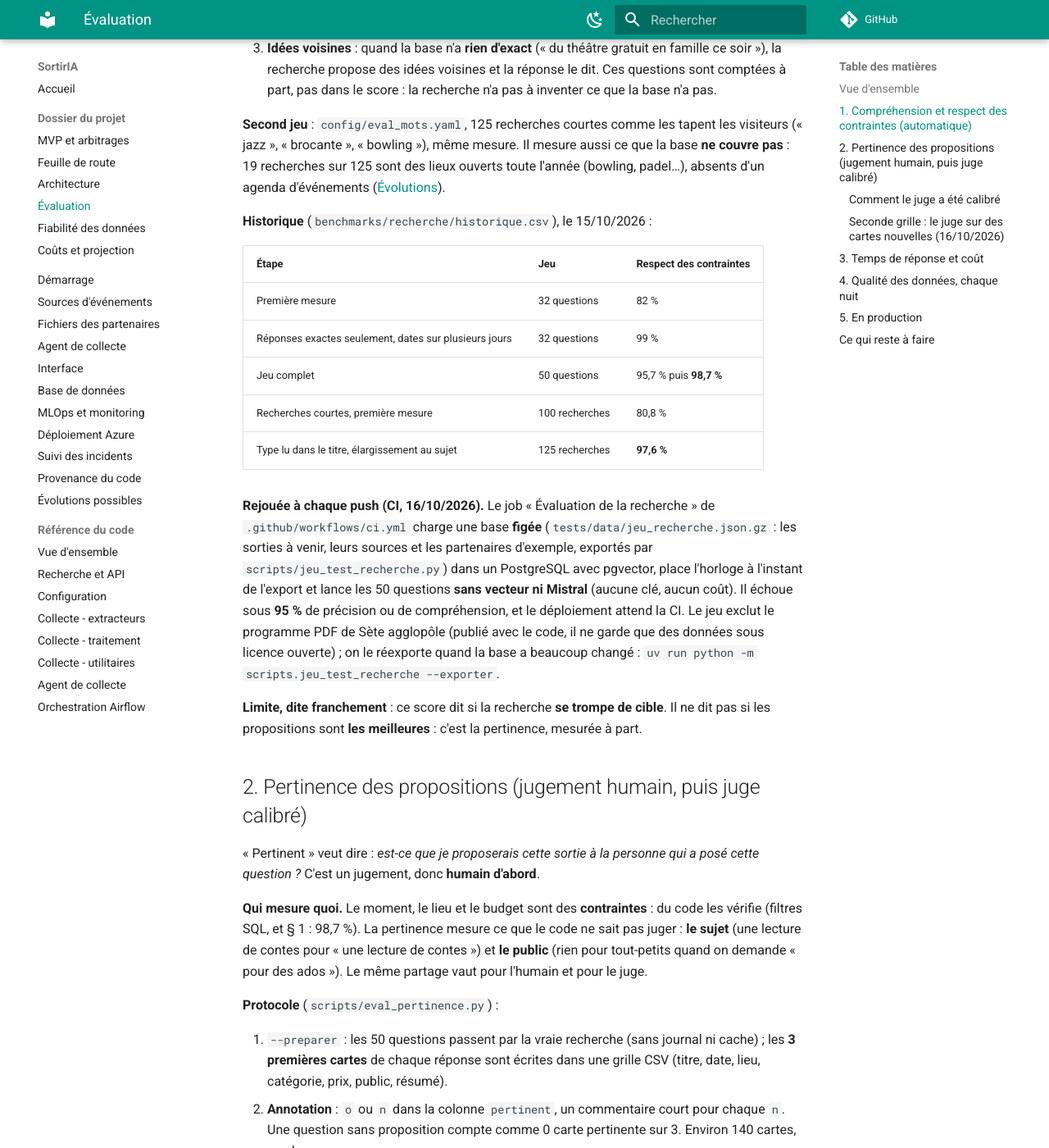
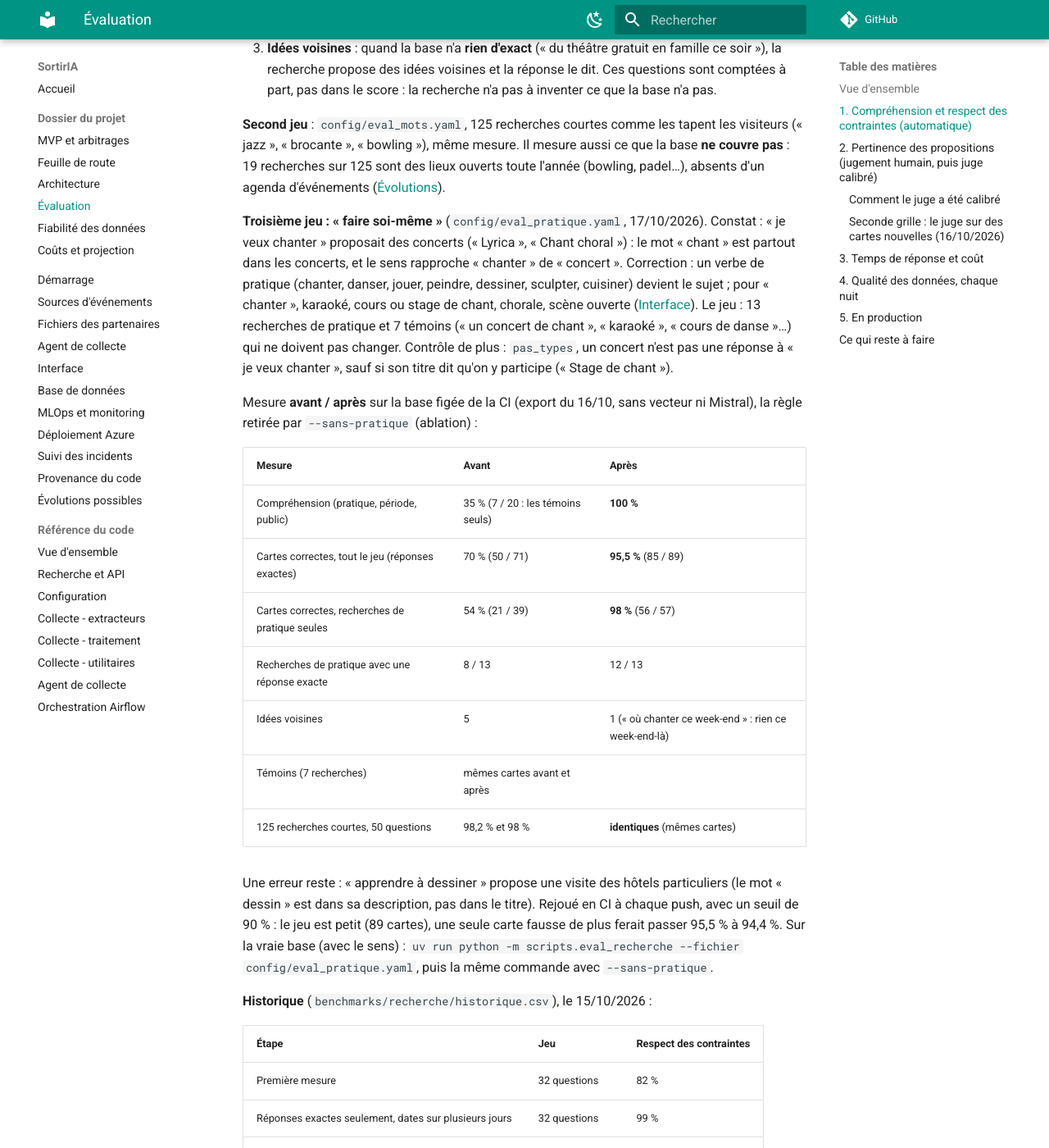
Before and after one commit to gonzalezcourrier34-glitch/SortirIA, an MkDocs documentation site: the page built from docs/evaluation.md, in a window 1280 px wide and 1400 px high, scrolled down 1547 px. Shown: the whole window at 82% size. Built offline with MkDocs 1.6.1 and Material for MkDocs 9.7.7, drawn with Linux system fonts in a browser that asks for light colours; comment, search, counter and statistics services are not loaded.

Commit message:
Évaluation « faire soi-même » : 20 recherches, avant / après (70 % → 95,5 %), rejouée en CI

```diff
--- a/docs/dossier/procedures.html
+++ b/docs/dossier/procedures.html
@@ -557,6 +557,7 @@ uv run python -m agent.proposals    # rien en attente pour lui</code></pre>
 <tr><td>Recherche seule</td><td><code>uv run python -m scripts.eval_recherche --note "ce qui a changé"</code></td><td>Le rapport, puis « Lancement gardé : benchmarks/recherche/… et benchmarks/recherche/historique.csv ».</td></tr>
 <tr><td>Avec la rédaction</td><td><code>uv run python -m scripts.eval_recherche --avec-redaction</code></td><td>Même rapport, réponse de Mistral comprise (environ 0,01 $).</td></tr>
 <tr><td>Autre jeu de questions</td><td><code>uv run python -m scripts.eval_recherche --fichier config\eval_mots.yaml</code></td><td>Les 125 recherches courtes.</td></tr>
+<tr><td>Recherches « faire soi-même », avant / après</td><td><code>uv run python -m scripts.eval_recherche --fichier config\eval_pratique.yaml</code>, puis la même avec <code>--sans-pratique</code></td><td>Les 20 recherches de pratique ; le second lancement retire la règle des verbes de pratique (mesure « avant »).</td></tr>
 <tr><td>Comme la CI</td><td><code>uv run python -m scripts.eval_recherche --jeu-test --seuil 0.95 --json eval_recherche.json</code></td><td>Base figée, horloge à l'instant de l'export, sans vecteur ni Mistral ; code de sortie 1 si la précision ou la compréhension passe sous 0,95. Demande la base de test chargée (6.2).</td></tr>
 </tbody>
 </table>
--- a/docs/dossier/recherche.html
+++ b/docs/dossier/recherche.html
@@ -435,7 +435,7 @@ Réponds uniquement en JSON : {"reponse": "...", "suggestions": ["...", "...", "
 <h2>L'évaluation en bref</h2>
 <p class="section-intro">Chaque mesure est rejouable par un script et gardée dans <code>benchmarks/</code>. Le détail est sur la page Résultats.</p>
 <div class="reflection-grid">
-<div class="reflection-card"><h3>Contraintes : rejouées à chaque push</h3><p>50 questions écrites à la main (<code>config/eval_recherche.yaml</code>) et 125 recherches courtes (<code>config/eval_mots.yaml</code>) passent par la vraie recherche. Chaque carte est contrôlée : date, lieu, public, gratuit, budget, type, mots visibles. En CI, sur une base figée et sans Mistral, le job échoue sous 95 %.</p></div>
+<div class="reflection-card"><h3>Contraintes : rejouées à chaque push</h3><p>50 questions écrites à la main (<code>config/eval_recherche.yaml</code>), 125 recherches courtes (<code>config/eval_mots.yaml</code>) et 20 recherches « faire soi-même » (<code>config/eval_pratique.yaml</code>, 70 % → 95,5 % avec les verbes de pratique) passent par la vraie recherche. Chaque carte est contrôlée : date, lieu, public, gratuit, budget, type, mots visibles. En CI, sur une base figée et sans Mistral, le job échoue sous 95 %.</p></div>
 <div class="reflection-card"><h3>Pertinence : un humain, puis un juge calibré</h3><p>139 cartes jugées à la main sur le sujet et le public : 97,8 %. Un juge Mistral Large, calibré sur cette grille (98,6 % d'accord, AC1 0,985), garde 91,9 % d'accord (AC1 0,889) sur 135 cartes qu'il n'avait jamais vues.</p></div>
 <div class="reflection-card"><h3>Temps et coût</h3><p>175 questions avec rédaction : médiane 3,0 à 3,3 s, P95 6,0 à 6,4 s, 0,12 $ pour 1 000 questions ; 0,11 s et 0 $ avec le cache. En production, le tableau Grafana « Recherche » suit la latence réelle.</p></div>
 </div>
--- a/docs/dossier/resultats.html
+++ b/docs/dossier/resultats.html
@@ -46,6 +46,7 @@
 <tr><td>Propositions qui respectent les contraintes (50 questions annotées)</td><td>≥ 95 %</td><td><strong>98,7 %</strong></td><td><span class="experiment-status selected">Atteint</span></td></tr>
 <tr><td>Compréhension des questions (50 questions)</td><td>≥ 95 %</td><td><strong>100 %</strong></td><td><span class="experiment-status selected">Atteint</span></td></tr>
 <tr><td>Recherches courtes avec une réponse exacte (125 recherches)</td><td>—</td><td>97,6 % de propositions correctes ; 19 « idées voisines » annoncées comme telles</td><td><span class="experiment-status selected">Atteint</span></td></tr>
+<tr><td>Recherches « faire soi-même » (« je veux chanter », 20 recherches, base figée, 17/10)</td><td>≥ 95 %</td><td><strong>95,5 %</strong> de cartes correctes (70 % avant la correction) ; compréhension 100 % (35 % avant)</td><td><span class="experiment-status selected">Atteint</span></td></tr>
 <tr><td>Pertinence des 3 premières propositions (sujet et public, jugement humain, 50 questions)</td><td>≥ 70 %</td><td><strong>97,8 %</strong> (136 cartes sur 139) ; 96,4 % sur la seconde grille, après corrections</td><td><span class="experiment-status selected">Atteint</span></td></tr>
 <tr><td>Accord du juge Mistral avec l'humain (pour rejouer la pertinence sans annotation)</td><td>≥ 85 %, AC1 ≥ 0,6</td><td><strong>98,6 %</strong>, AC1 0,985 ; confirmé sur 135 cartes nouvelles : <strong>91,9 %</strong>, AC1 0,889</td><td><span class="experiment-status selected">Atteint</span></td></tr>
 <tr><td>Temps de réponse P95 (sans cache)</td><td>≤ 8 s</td><td>6,0 à 6,4 s, mesuré depuis un poste ; Grafana suit la production</td><td><span class="experiment-status selected">Atteint</span></td></tr>
@@ -75,6 +76,7 @@
 <div>
 <p>Le jeu de test, <code>config/eval_recherche.yaml</code>, compte <strong>50 questions</strong> écrites à la main, en <strong>8 familles</strong> : type de sortie ; quand ; où ; pour qui, combien ; noms et sujets précis ; cases cochées et question ; budget, météo, distance ; questions du quotidien. Pour chacune, j'ai écrit ce que la recherche doit comprendre (période, communes, public, gratuit, soir, types, budget, cadre) et parfois des mots qui doivent figurer dans les propositions.</p>
 <p>Un second jeu, <code>config/eval_mots.yaml</code>, contient <strong>125 recherches courtes</strong>, comme les tapent les visiteurs (« jazz », « brocante », « bowling »). Même mesure.</p>
+<p>Un troisième jeu, <code>config/eval_pratique.yaml</code> (17/10), est né d'un échec observé : « je veux chanter » proposait des concerts. Il compte 13 recherches « faire soi-même » (chanter, danser, jouer, dessiner, cuisiner…) et 7 témoins qui ne doivent pas changer. Mesuré avant et après la correction en retirant la règle (<code>--sans-pratique</code>, une ablation) : compréhension <strong>35 % → 100 %</strong>, cartes correctes <strong>70 % → 95,5 %</strong> (54 % → 98 % sur les seules recherches de pratique), et les 125 recherches courtes et les 50 questions donnent exactement les mêmes cartes qu'avant.</p>
 </div>
 </div>
 <div class="experiment-method">
--- a/docs/evaluation.md
+++ b/docs/evaluation.md
@@ -49,6 +49,38 @@ tapent les visiteurs (« jazz », « brocante », « bowling »), même mesure.
 mesure aussi ce que la base **ne couvre pas** : 19 recherches sur 125 sont des
 lieux ouverts toute l'année (bowling, padel…), absents d'un agenda
 d'événements ([Évolutions](evolutions.md)).
+
+**Troisième jeu : « faire soi-même »** (`config/eval_pratique.yaml`,
+17/10/2026). Constat : « je veux chanter » proposait des concerts (« Lyrica »,
+« Chant choral ») : le mot « chant » est partout dans les concerts, et le sens
+rapproche « chanter » de « concert ». Correction : un verbe de pratique
+(chanter, danser, jouer, peindre, dessiner, sculpter, cuisiner) devient le
+sujet ; pour « chanter », karaoké, cours ou stage de chant, chorale, scène
+ouverte ([Interface](interface.md)). Le jeu : 13 recherches de pratique et
+7 témoins (« un concert de chant », « karaoké », « cours de danse »…) qui ne
+doivent pas changer. Contrôle de plus : `pas_types`, un concert n'est pas une
+réponse à « je veux chanter », sauf si son titre dit qu'on y participe
+(« Stage de chant »).
+
+Mesure **avant / après** sur la base figée de la CI (export du 16/10, sans
+vecteur ni Mistral), la règle retirée par `--sans-pratique` (ablation) :
+
+| Mesure | Avant | Après |
+| --- | --- | --- |
+| Compréhension (pratique, période, public) | 35 % (7 / 20 : les témoins seuls) | **100 %** |
+| Cartes correctes, tout le jeu (réponses exactes) | 70 % (50 / 71) | **95,5 %** (85 / 89) |
+| Cartes correctes, recherches de pratique seules | 54 % (21 / 39) | **98 %** (56 / 57) |
+| Recherches de pratique avec une réponse exacte | 8 / 13 | 12 / 13 |
+| Idées voisines | 5 | 1 (« où chanter ce week-end » : rien ce week-end-là) |
+| Témoins (7 recherches) | mêmes cartes avant et après | |
+| 125 recherches courtes, 50 questions | 98,2 % et 98 % | **identiques** (mêmes cartes) |
+
+Une erreur reste : « apprendre à dessiner » propose une visite des hôtels
+particuliers (le mot « dessin » est dans sa description, pas dans le titre).
+Rejoué en CI à chaque push, avec un seuil de 90 % : le jeu est petit (89 cartes),
+une seule carte fausse de plus ferait passer 95,5 % à 94,4 %. Sur la vraie base
+(avec le sens) : `uv run python -m scripts.eval_recherche --fichier
+config/eval_pratique.yaml`, puis la même commande avec `--sans-pratique`.
 
 **Historique** (`benchmarks/recherche/historique.csv`), le 15/10/2026 :
 
```
Also changed, not shown: docs/feuille_de_route.md (+1 -1 lines), 4 other files.
